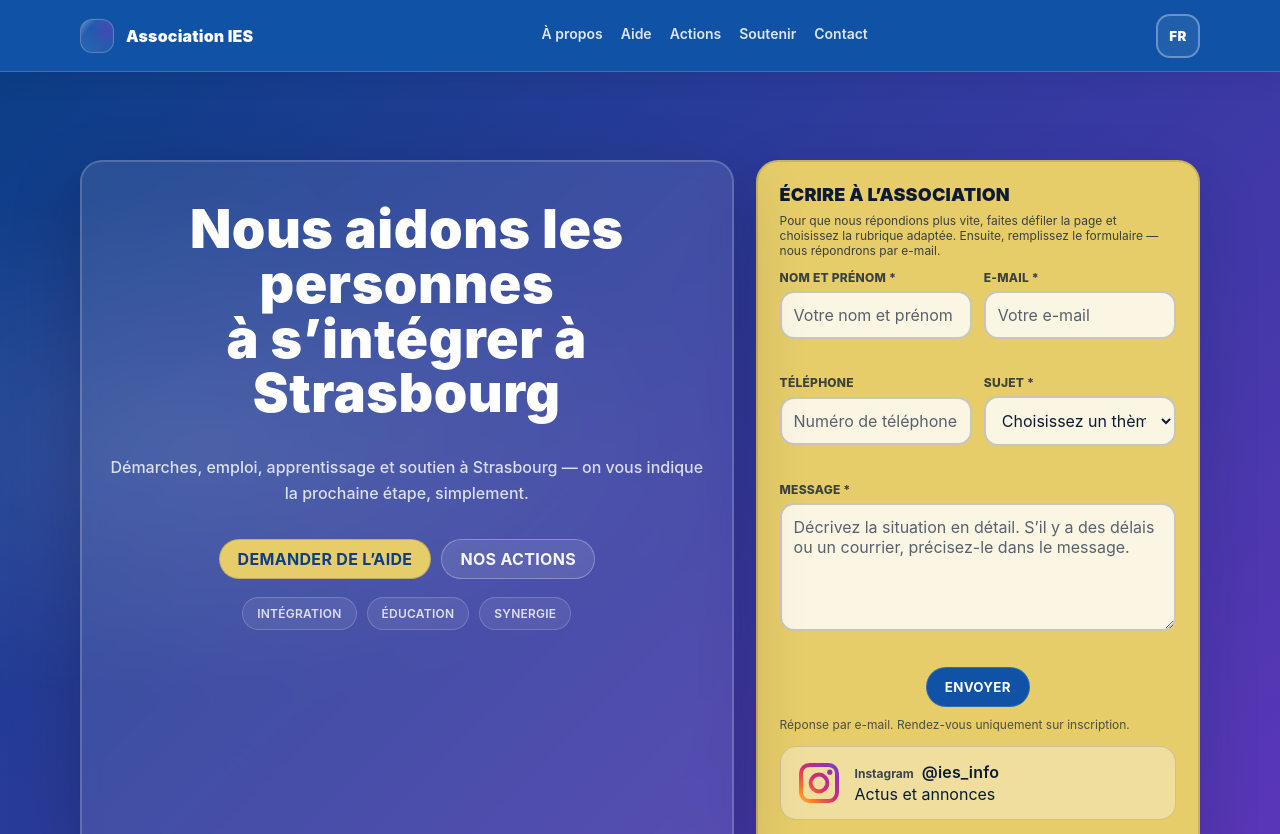
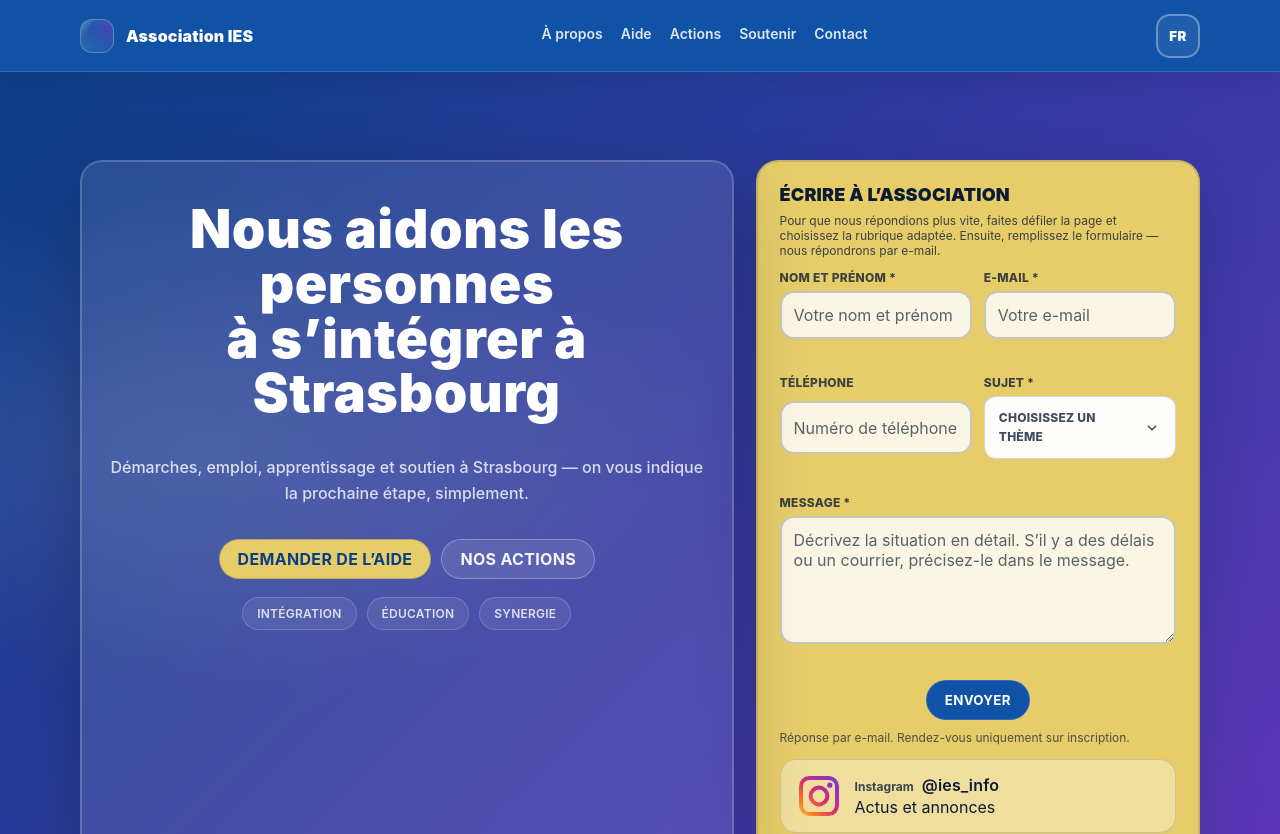
Before and after one commit to aslanzubairaev/Association-IES-, a Next.js app: page /fr in a window 1280 px wide. Shown: the top 834 px of the page. Built offline with nearby package versions, Linux system fonts and the light colour scheme.

Commit message:
в желтом карточке работал в поле ТЕМА, сделал сплывающее окно красивым

```diff
--- a/package.json
+++ b/package.json
@@ -9,6 +9,7 @@
     "lint": "next lint"
   },
   "dependencies": {
+    "@radix-ui/react-select": "^2.2.6",
     "next": "14.2.24",
     "react": "18.2.0",
     "react-dom": "18.2.0"
--- a/src/app/globals.css
+++ b/src/app/globals.css
@@ -1472,6 +1472,114 @@ a {
   box-shadow: 0 0 0 4px rgba(15, 82, 166, 0.18);
 }
 
+.quickForm .ies-select-trigger {
+  display: flex;
+  align-items: center;
+  justify-content: space-between;
+  gap: 12px;
+  width: 100%;
+  border: 1.5px solid rgba(11, 27, 51, 0.18);
+  padding: 12px 14px;
+  min-height: 44px;
+  font-size: 15px;
+  line-height: 1.55;
+  font-family: inherit;
+  color: rgba(11, 27, 51, 0.92);
+  background: rgba(255, 255, 255, 0.96);
+  border-radius: 12px;
+  text-align: left;
+  cursor: pointer;
+}
+
+.quickForm .ies-select-trigger:focus-visible,
+.quickForm .ies-select-trigger[data-state="open"] {
+  outline: none;
+  border-color: rgba(15, 82, 166, 0.5);
+  box-shadow: 0 0 0 4px rgba(15, 82, 166, 0.18);
+}
+
+.ies-select-value {
+  flex: 1;
+  white-space: nowrap;
+  overflow: hidden;
+  text-overflow: ellipsis;
+}
+
+.ies-select-value[data-placeholder] {
+  color: rgba(11, 27, 51, 0.6);
+}
+
+.ies-select-icon {
+  display: inline-flex;
+  color: rgba(11, 27, 51, 0.6);
+}
+
+.ies-select-icon svg {
+  width: 18px;
+  height: 18px;
+}
+
+.ies-select-content {
+  z-index: 60;
+  min-width: var(--radix-select-trigger-width);
+  border-radius: 16px;
+  border: 1px solid rgba(11, 27, 51, 0.14);
+  background: rgba(255, 252, 240, 0.96);
+  box-shadow: 0 24px 60px rgba(7, 12, 40, 0.22);
+  color: rgba(11, 27, 51, 0.96);
+  overflow: hidden;
+}
+
+.ies-select-viewport {
+  max-height: 320px;
+  overflow: auto;
+  padding: 4px 0;
+}
+
+.ies-select-item {
+  position: relative;
+  display: flex;
+  align-items: center;
+  padding: 12px 16px;
+  padding-right: 36px;
+  line-height: 1.35;
+  cursor: pointer;
+  user-select: none;
+  text-transform: none;
+  outline: none;
+}
+
+.ies-select-item:not(:last-child) {
+  border-bottom: 1px solid rgba(11, 27, 51, 0.08);
+}
+
+.ies-select-item[data-highlighted] {
+  background: rgba(11, 27, 51, 0.05);
+}
+
+.ies-select-item[data-state="checked"] {
+  background: rgba(11, 27, 51, 0.08);
+  font-weight: 600;
+}
+
+.ies-select-item[data-disabled] {
+  color: rgba(11, 27, 51, 0.4);
+  pointer-events: none;
+}
+
+.ies-select-item-indicator {
+  position: absolute;
+  right: 12px;
+  display: inline-flex;
+  align-items: center;
+  color: rgba(11, 27, 51, 0.6);
+}
+
+.ies-select-item-indicator svg {
+  width: 16px;
+  height: 16px;
+}
+
 @media (max-width: 520px) {
   .contact-page .contact-cta-button {
     width: 100%;
--- a/src/components/contacts/QuickContactForm.tsx
+++ b/src/components/contacts/QuickContactForm.tsx
@@ -3,6 +3,7 @@
 
 import { useState, type FormEvent, type CSSProperties } from "react";
 import { Button } from "@/components/ui/Button/Button";
+import { Select, SelectContent, SelectItem, SelectTrigger, SelectValue } from "@/components/ui/select";
 import { contactTopicSelectKeys, getContactTopicLabel, quickContactFormCopy } from "@/content/actions";
 import { buildOutlookComposeUrl, openWebmailCompose } from "@/lib/emailCompose";
 
@@ -149,6 +150,12 @@ export function QuickContactForm({ locale, variant = "hero", initialTopic }: Qui
     body: preparedBody ?? "",
   });
 
+  function handleTopicOpenChange(open: boolean) {
+    if (!open) {
+      setTouched((prev) => ({ ...prev, topic: true }));
+    }
+  }
+
   return (
     <form className="form quickForm" onSubmit={handleSubmit} noValidate>
       {/* Заголовок формы показываем только в Hero, чтобы на странице /contact не было дублирования заголовков. */}
@@ -208,23 +215,23 @@ export function QuickContactForm({ locale, variant = "hero", initialTopic }: Qui
 
         <label className="field">
           <span>{copy.topicLabel}</span>
-          <select
+          <Select
             name="topic"
-            required
-            value={selectedTopic}
-            onChange={(e) => setSelectedTopic(e.target.value)}
-            onBlur={() => setTouched((prev) => ({ ...prev, topic: true }))}
-            aria-invalid={showTopicError ? true : undefined}
+            value={selectedTopic || undefined}
+            onValueChange={setSelectedTopic}
+            onOpenChange={handleTopicOpenChange}
           >
-            <option value="" disabled>
-              {copy.topicPlaceholder}
-            </option>
-            {topicOptions.map((option) => (
-              <option key={option.value} value={option.value}>
-                {option.label}
-              </option>
-            ))}
-          </select>
+            <SelectTrigger aria-invalid={showTopicError ? true : undefined}>
+              <SelectValue className="ies-select-value" placeholder={copy.topicPlaceholder} />
+            </SelectTrigger>
+            <SelectContent position="popper" sideOffset={8}>
+              {topicOptions.map((option) => (
+                <SelectItem key={option.value} value={option.value}>
+                  {option.label}
+                </SelectItem>
+              ))}
+            </SelectContent>
+          </Select>
           <div className="fineprint" style={errorTextStyle} aria-live="polite">
             {showTopicError ? copy.required : "\u00A0"}
           </div>
--- /dev/null
+++ b/src/components/ui/select.tsx
@@ -0,0 +1,86 @@
+"use client";
+
+import * as React from "react";
+import * as SelectPrimitive from "@radix-ui/react-select";
+
+function cn(...classes: Array<string | null | undefined | false>) {
+  return classes.filter(Boolean).join(" ");
+}
+
+function ChevronDownIcon(props: React.SVGProps<SVGSVGElement>) {
+  return (
+    <svg viewBox="0 0 20 20" fill="none" aria-hidden="true" focusable="false" {...props}>
+      <path
+        d="M6 8l4 4 4-4"
+        stroke="currentColor"
+        strokeWidth="1.8"
+        strokeLinecap="round"
+        strokeLinejoin="round"
+      />
+    </svg>
+  );
+}
+
+function CheckIcon(props: React.SVGProps<SVGSVGElement>) {
+  return (
+    <svg viewBox="0 0 20 20" fill="none" aria-hidden="true" focusable="false" {...props}>
+      <path
+        d="M5 10.5l3.2 3.2L15 7"
+        stroke="currentColor"
+        strokeWidth="1.8"
+        strokeLinecap="round"
+        strokeLinejoin="round"
+      />
+    </svg>
+  );
+}
+
+const Select = SelectPrimitive.Root;
+const SelectGroup = SelectPrimitive.Group;
+const SelectValue = SelectPrimitive.Value;
+
+const SelectTrigger = React.forwardRef<
+  React.ElementRef<typeof SelectPrimitive.Trigger>,
+  React.ComponentPropsWithoutRef<typeof SelectPrimitive.Trigger>
+>(({ className, children, ...props }, ref) => (
+  <SelectPrimitive.Trigger ref={ref} className={cn("ies-select-trigger", className)} {...props}>
+    {children}
+    <SelectPrimitive.Icon className="ies-select-icon">
+      <ChevronDownIcon />
+    </SelectPrimitive.Icon>
+  </SelectPrimitive.Trigger>
+));
+SelectTrigger.displayName = SelectPrimitive.Trigger.displayName;
+
+const SelectContent = React.forwardRef<
+  React.ElementRef<typeof SelectPrimitive.Content>,
+  React.ComponentPropsWithoutRef<typeof SelectPrimitive.Content>
+>(({ className, children, position = "popper", sideOffset = 8, ...props }, ref) => (
+  <SelectPrimitive.Portal>
+    <SelectPrimitive.Content
+      ref={ref}
+      className={cn("ies-select-content", className)}
+      position={position}
+      sideOffset={sideOffset}
+      {...props}
+    >
+      <SelectPrimitive.Viewport className="ies-select-viewport">{children}</SelectPrimitive.Viewport>
+    </SelectPrimitive.Content>
+  </SelectPrimitive.Portal>
+));
+SelectContent.displayName = SelectPrimitive.Content.displayName;
+
+const SelectItem = React.forwardRef<
+  React.ElementRef<typeof SelectPrimitive.Item>,
+  React.ComponentPropsWithoutRef<typeof SelectPrimitive.Item>
+>(({ className, children, ...props }, ref) => (
+  <SelectPrimitive.Item ref={ref} className={cn("ies-select-item", className)} {...props}>
+    <SelectPrimitive.ItemText>{children}</SelectPrimitive.ItemText>
+    <SelectPrimitive.ItemIndicator className="ies-select-item-indicator">
+      <CheckIcon />
+    </SelectPrimitive.ItemIndicator>
+  </SelectPrimitive.Item>
+));
+SelectItem.displayName = SelectPrimitive.Item.displayName;
+
+export { Select, SelectContent, SelectGroup, SelectItem, SelectTrigger, SelectValue };
```
Also changed, not shown: 1 other file (tests, documents, lock files or other folders).
